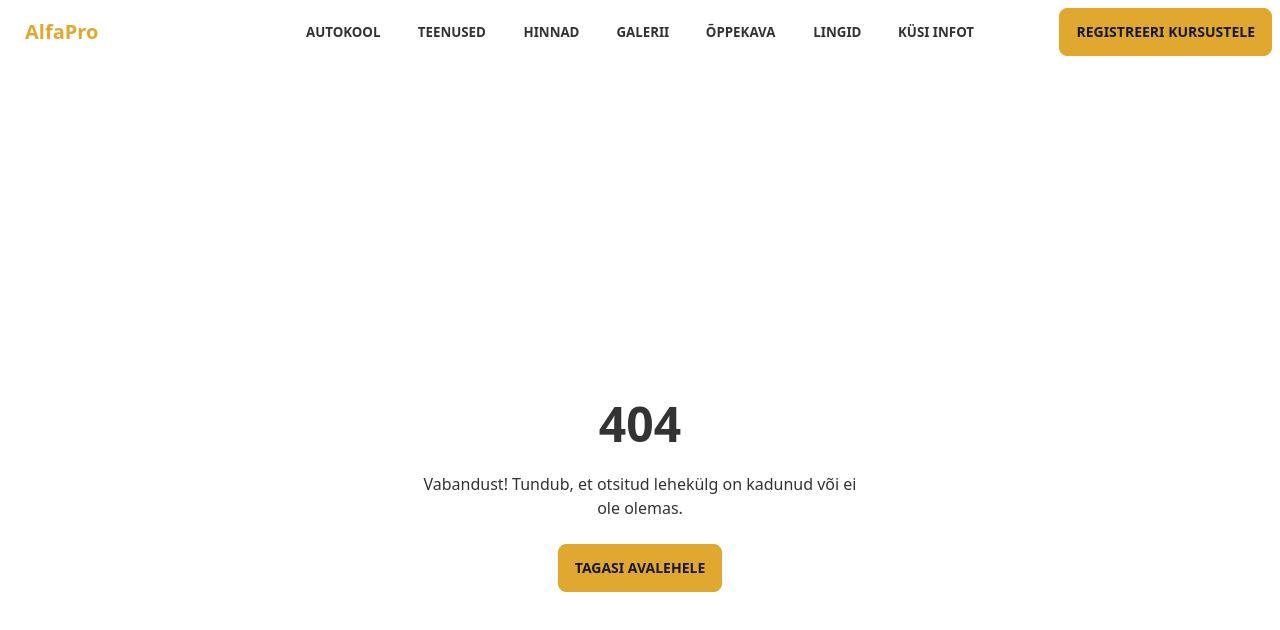
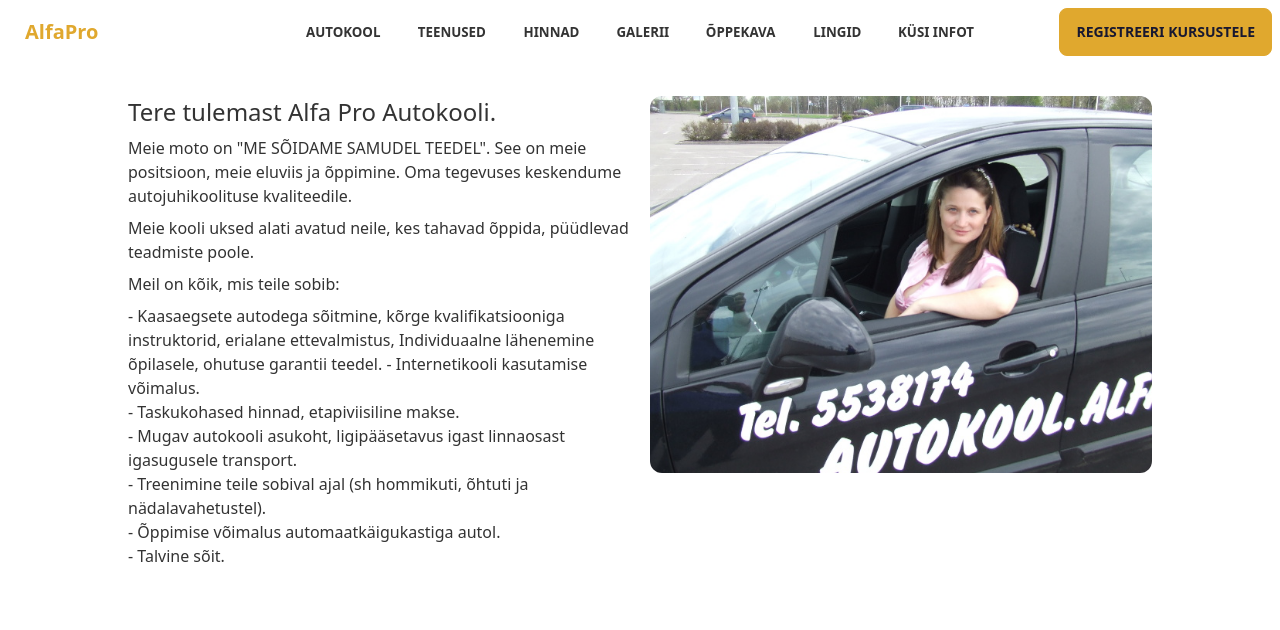
Before and after one commit to Appstatis/alfapro, a Next.js app: page /home in a window 1280 px wide. Before the commit this address had no page. Shown: the top 630 px of the page. Built offline with nearby package versions, Linux system fonts and the light colour scheme.

Commit message:
Add homepage
The homepage has similar content as the index page had. It's unfinished
yet.

```diff
--- /dev/null
+++ b/src/pages/home.tsx
@@ -0,0 +1,61 @@
+import Image from "next/image";
+
+import AlfaProImage from "@/assets/alfapro.jpg";
+
+const Home = () => {
+  const features = [
+    {
+      body:
+        "Kaasaegsete autodega sõitmine, kõrge kvalifikatsiooniga instruktorid, erialane ettevalmistus, Individuaalne lähenemine õpilasele, ohutuse garantii teedel. - Internetikooli kasutamise võimalus.",
+    },
+    {
+      body: "Taskukohased hinnad, etapiviisiline makse.",
+    },
+    {
+      body:
+        "Mugav autokooli asukoht, ligipääsetavus igast linnaosast igasugusele transport.",
+    },
+    {
+      body:
+        "Treenimine teile sobival ajal (sh hommikuti, õhtuti ja nädalavahetustel).",
+    },
+    {
+      body: "Õppimise võimalus automaatkäigukastiga autol.",
+    },
+    {
+      body: "Talvine sõit.",
+    },
+  ];
+
+  return (
+    <main>
+      <section className="grid gap-5 md:grid-cols-2">
+        <div className="flex flex-col gap-2">
+          <h2 className="text-2xl">Tere tulemast Alfa Pro Autokooli.</h2>
+          <p>
+            Meie moto on &quot;ME SÕIDAME SAMUDEL TEEDEL&quot;. See on meie
+            positsioon, meie eluviis ja õppimine. Oma tegevuses keskendume
+            autojuhikoolituse kvaliteedile.
+          </p>
+          <p>
+            Meie kooli uksed alati avatud neile, kes tahavad õppida, püüdlevad
+            teadmiste poole.
+          </p>
+          <p>Meil on kõik, mis teile sobib:</p>
+          <ol>
+            {features.map((feature) => (
+              <li key={feature.body}>- {feature.body}</li>
+            ))}
+          </ol>
+        </div>
+        <Image
+          src={AlfaProImage}
+          alt="AlfaPro index image"
+          className="h-auto max-w-full rounded-xl"
+        />
+      </section>
+    </main>
+  );
+};
+
+export default Home;
```
